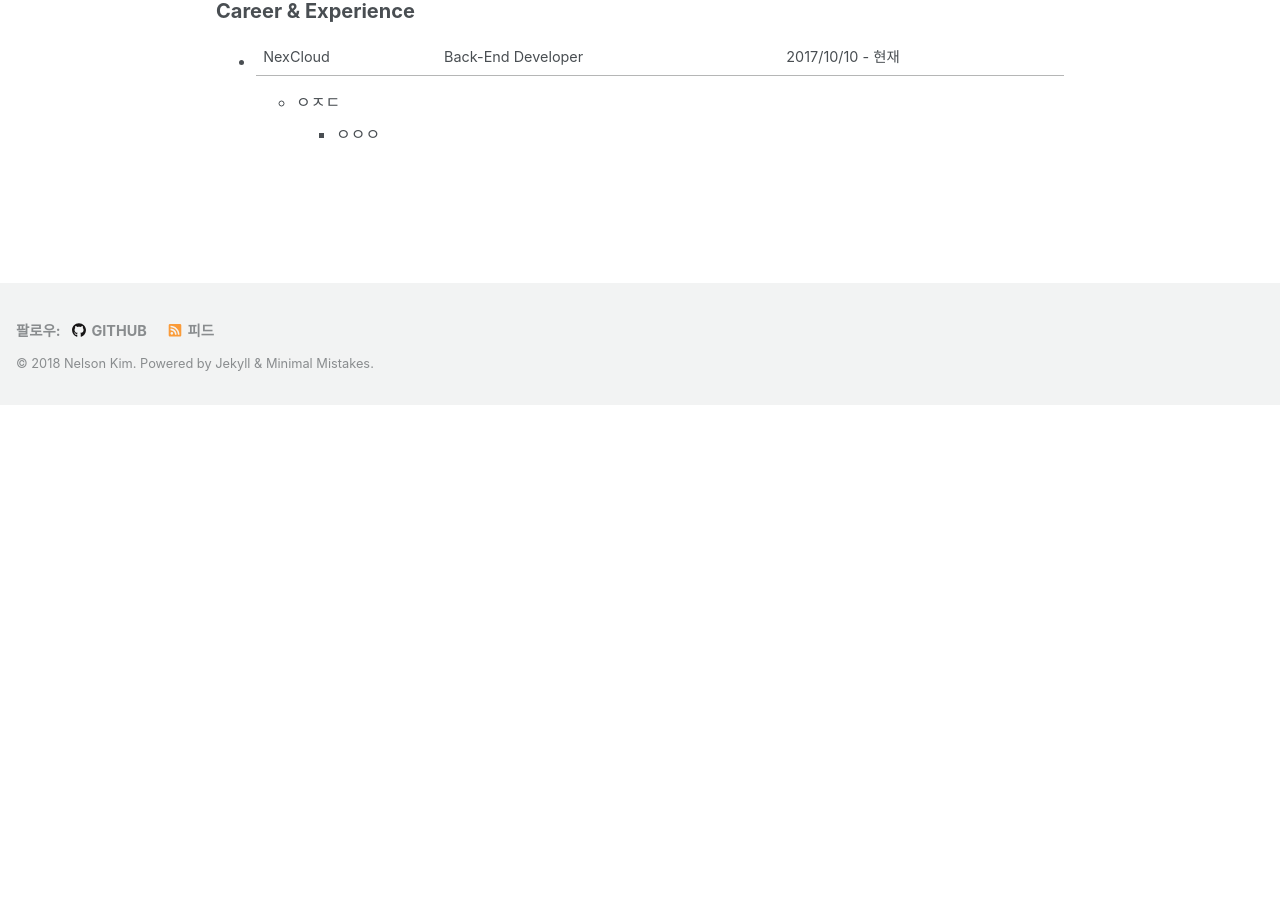
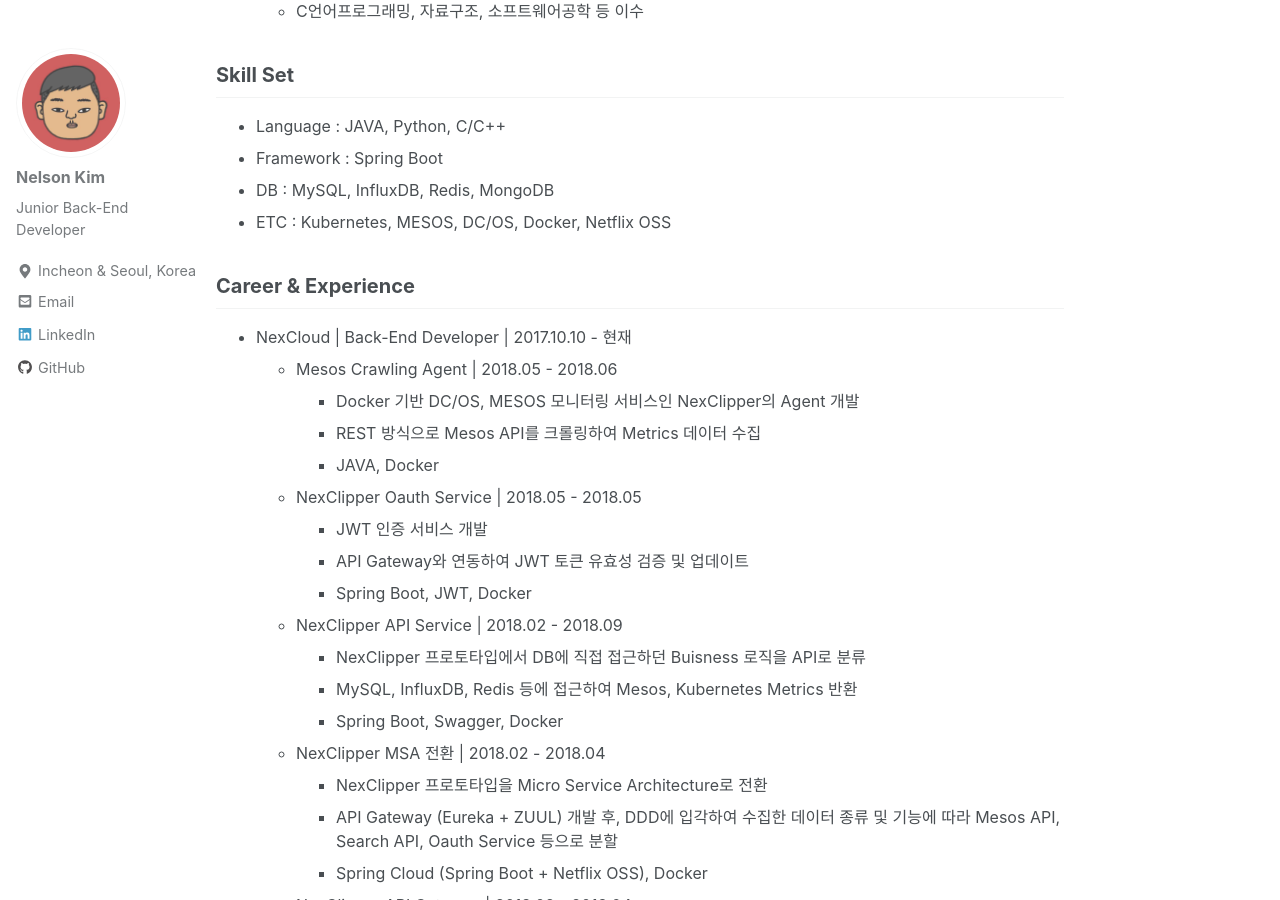
Before and after one commit to ssipflow/ssipflow.github.io, a Jekyll site: the page built from _pages/about-me.md, in a window 1280 px wide and 900 px high, scrolled down 711 px. Built offline with Jekyll 4.4.1, drawn with Linux system fonts in a browser that asks for light colours; nearby versions of some CDN libraries; comment, search, counter and statistics services are not loaded; before the commit the page ends 1116 px from its top, so only the background shows below that; some of the changed text lies outside the part shown.

Commit message:
Create About page

```diff
--- a/_pages/about-me.md
+++ b/_pages/about-me.md
@@ -1,27 +1,96 @@
 ---
-layout: tag
+layout: single
 permalink: /about-me/
-title: "About Me"
+title: "About"
 author_profile: true
 ---
 ## 김 명 균 (Nelson Kim)
-E-MAIL: ssipflow@gmail.com
-GitHub: https://github.com/ssipflow?tab=repositories
+E-MAIL: [ssipflow@gmail.com](mailto:ssipflow@gmail.com)
+GitHub: [https://github.com/ssipflow](https://github.com/ssipflow)
 
 이제 막 2년차에 접어든 주니어 개발자.
 기술력에 욕심이 많아 도메인이 될만한 기술을 계속해서 찾고있는 중.
 최근 관심분야는 Kubernetes, MSA, DevOps.
 아키텍쳐, 개발 방법론에 관심이 많아 장기적으로 아키텍트로 발전하는것이 꿈.
-#
+
+## Education
+* 인하대학교 \| 2013.03 - 2016.02
+    * 컴퓨터정보공학과 학사 졸업 \| Major GPA 전공 3.1/4.5 \| GPA 2.86/4.5
+    * 네트워크, 운영체제, 유닉스시스템프로그래밍, 데이터베이스, 알고리즘, 객체지향프로그래밍, 자바프로그래밍, 웹프로그래밍 등 이수
+
+* 백석대학교 \| 2007.03 - 2013.02
+    * 소프트웨어공학과 중퇴 -> 인하대학교 컴퓨터정보공학과 편입 \| Major GPA 전공 3.19/4.5 \| GPA 3.03/4.5
+    * C언어프로그래밍, 자료구조, 소프트웨어공학 등 이수
 
 ## Skill Set
 * Language : JAVA, Python, C/C++
 * Framework : Spring Boot
-* DB : MySQL, InfluxDB, Redis
-* ETC : K8S, MESOS, DC/OS, Docker, Netflix OSS
+* DB : MySQL, InfluxDB, Redis, MongoDB
+* ETC : Kubernetes, MESOS, DC/OS, Docker, Netflix OSS
 
-#
 ## Career & Experience
-* NexCloud | Back-End Developer | 2017/10/10 - 현재
-    * ㅇㅈㄷ
-        * ㅇㅇㅇ
+* NexCloud \| Back-End Developer \| 2017.10.10 - 현재
+    * Mesos Crawling Agent \| 2018.05 - 2018.06
+        * Docker 기반 DC/OS, MESOS 모니터링 서비스인 NexClipper의 Agent 개발
+        * REST 방식으로 Mesos API를 크롤링하여 Metrics 데이터 수집
+        * JAVA, Docker
+
+    *  NexClipper Oauth Service \| 2018.05 - 2018.05
+        * JWT 인증 서비스 개발
+        * API Gateway와 연동하여 JWT 토큰 유효성 검증 및 업데이트
+        * Spring Boot, JWT, Docker
+
+    * NexClipper API Service \| 2018.02 - 2018.09
+        * NexClipper 프로토타입에서 DB에 직접 접근하던 Buisness 로직을 API로 분류
+        * MySQL, InfluxDB, Redis 등에 접근하여 Mesos, Kubernetes Metrics 반환
+        * Spring Boot, Swagger, Docker
+
+    * NexClipper MSA 전환 \| 2018.02 - 2018.04
+        * NexClipper 프로토타입을  Micro Service Architecture로 전환
+        * API Gateway (Eureka + ZUUL) 개발 후, DDD에 입각하여 수집한 데이터 종류 및 기능에 따라 Mesos API, Search API, Oauth Service 등으로 분할
+        * Spring Cloud (Spring Boot + Netflix OSS), Docker
+
+    * NexClipper API Gateway \| 2018.02 - 2018.04
+        * Micro Service Architecture를 위한 API Gateway 개발
+        * Mesos, Marathon 환경에서 사용
+        * Netflix OSS인 ZUUL과 Eureka를 커스터마이징하여 Side-car 및 Eureka Client가 필요 없는 마이크로서비스 polyglot 지원
+        * Spirng Cloud (Spring Boot + Netflix OSS)
+        * [https://github.com/NexClipper/NexGate](https://github.com/NexClipper/NexGate)
+
+    * NexClipper 프로토타입 \| 2017.11 - 2018.02
+        * Mesos, DC/OS 클러스터 및 서비스를 모니터링 하는 솔루션 NexClipper의 프로토타입 개발
+        * InfluxDB, Redis, MySQL에 수집된 데이터를 조회하는 기능 구현
+        * Spring Boot, Docker
+
+* 한국철도기술연구원 \| 산학현장실습 인턴 \| 2015.07 - 2015.08
+    * 시뮬레이션 프로그램 코드 분석 \| 2015.07 - 2015.08
+    미니트램 주행시뮬레이션 프로그램 (Python) 코드 분석 및 연구개발에 활용할 프로그램 명세서 작성
+
+## Toy Project
+* Dia Fit \| 2017.05 - 2017.06
+    * 헬스장 PT 관리 시스템
+    * Spring Framework 스터디 목적
+    * Open API를 이용하기 보다 직접 기능을 구현하는것에 목적을 둠
+    * AJAX 비동기 통신을 이용하여 Single Page Application 구현
+    * Spring Web Socket을 통한 TCP/IP 메신저 기능 구현
+    * [https://github.com/ssipflow/DiaFit](https://github.com/ssipflow/DiaFit)
+
+* Style Follow \| 2017.02 - 2017.03
+    * 패션 추천 플랫폼
+    * Servlet/JSP MVC 모델 이해가 목적
+    * HTML5 geolocation 객체로 현재 위치 좌표 확인
+    * OpenWeatherMap API를 이용하여 현재 좌표의 날씨 정보 확인
+    * 추천 수 및 사전에 지정한 관심 스타일에 따라 포스팅을 보여주는 쿼리문 적용
+    * AJAX 비동기 통신을 활용하여 Single Page Application 구현
+    * 비동기 통신으로 스크롤 로딩을 구현하여 UI/UX 편의성 제공
+    * [https://github.com/ssipflow/StyleFollow](https://github.com/ssipflow/StyleFollow)
+
+* Smart Cycle \| 2015.09 - 2015.12
+    * 인하대학교 학내 캡스톤 설계
+    * 실내 자전거를 운동이 아닌 게임으로 체험하기 위한것이 목표
+    * 자전거 속도를 측정하기 위한 Arduino 센서 개발
+    * AWS, PHP, MySQL 데이터베이스 서버 개발
+    * IoT를 활용한 프로젝트로써 데모시연 초반 좋은 반응을 얻었지만, 시연 중 발경하지 못한 버그가 발생하여 아쉬움으로 남은 프로젝트
+    * 플레이 영상 - [https://youtu.be/9MjocXsIAJY](https://youtu.be/9MjocXsIAJY)
+    * 플레이 화면 - [https://youtu.be/2WeWuNyNaus](https://youtu.be/2WeWuNyNaus)
+    * [https://github.com/ssipflow/SmartCycle](https://github.com/ssipflow/SmartCycle)
```
